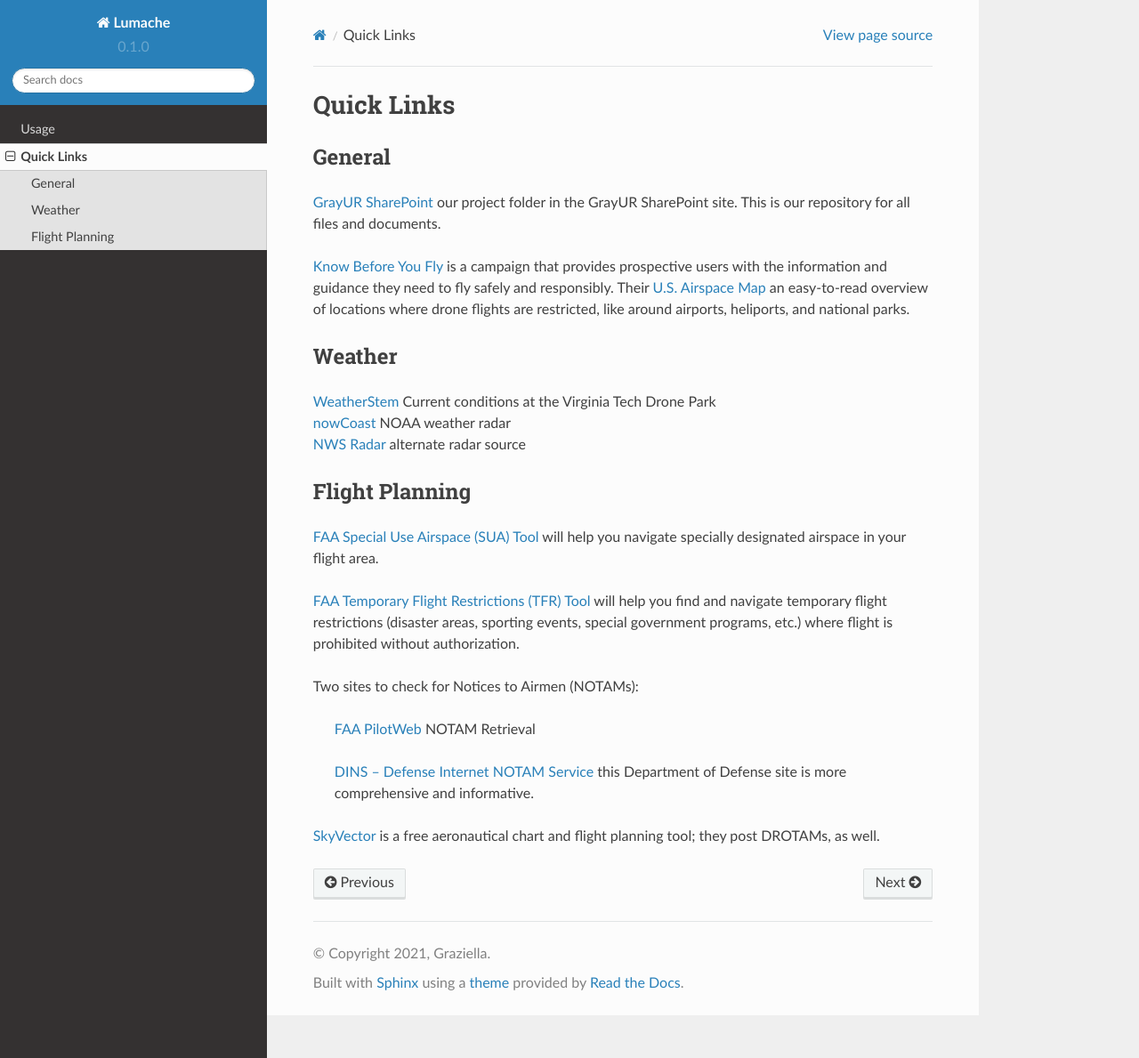
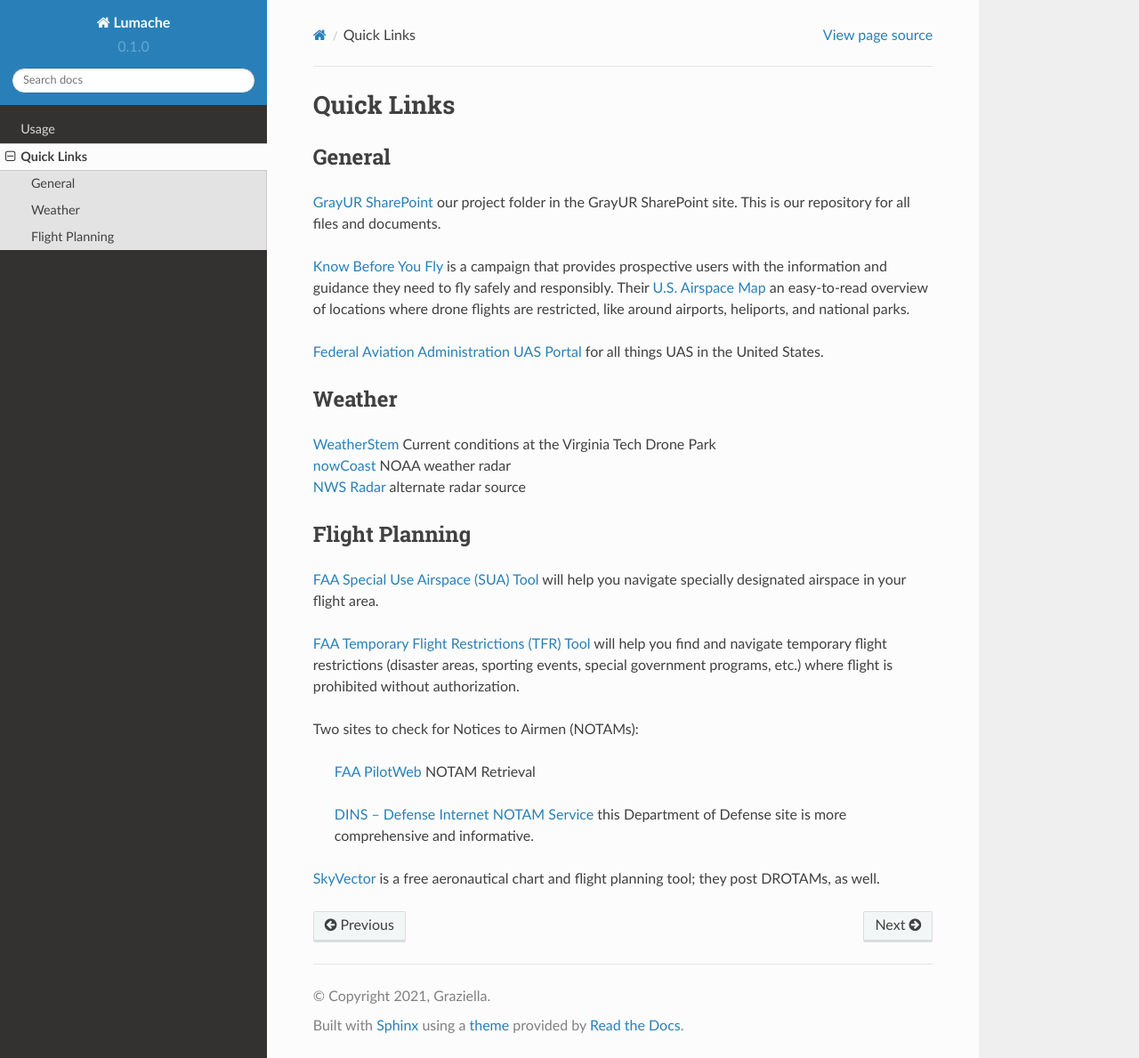
Before and after one commit to ben20vt/GrayUR-AutoPlane, a Sphinx documentation site: the page built from docs/source/quick_links.rst, in a window 1280 px wide and 1189 px high. Shown: the whole window at 89% size. Built offline with Sphinx 7.4.7 and the Read the Docs theme 2.0.0, drawn with Linux system fonts in a browser that asks for light colours; pages that are not in the unit, such as notebooks, are missing from menus.

Commit message:
Update quick_links.rst

```diff
--- a/docs/source/quick_links.rst
+++ b/docs/source/quick_links.rst
@@ -6,6 +6,9 @@
 | `GrayUR SharePoint <https://virginiatech.sharepoint.com/:f:/r/sites/GrayUR/Shared%20Documents/05_Projects/01_Autoplane?csf=1&web=1&e=aIVOsu/>`_ our project folder in the GrayUR SharePoint site. This is our repository for all files and documents.
 
 | `Know Before You Fly <http://knowbeforeyoufly.org/>`_ is a campaign that provides prospective users with the information and guidance they need to fly safely and responsibly. Their `U.S. Airspace Map <http://knowbeforeyoufly.org/air-space-map/shows>`_ an easy-to-read overview of locations where drone flights are restricted, like around airports, heliports, and national parks.
+
+| `Federal Aviation Administration UAS Portal <https://www.faa.gov/uas/>`_ for all things UAS in the United States.
+
 
 Weather
 ------------
```
